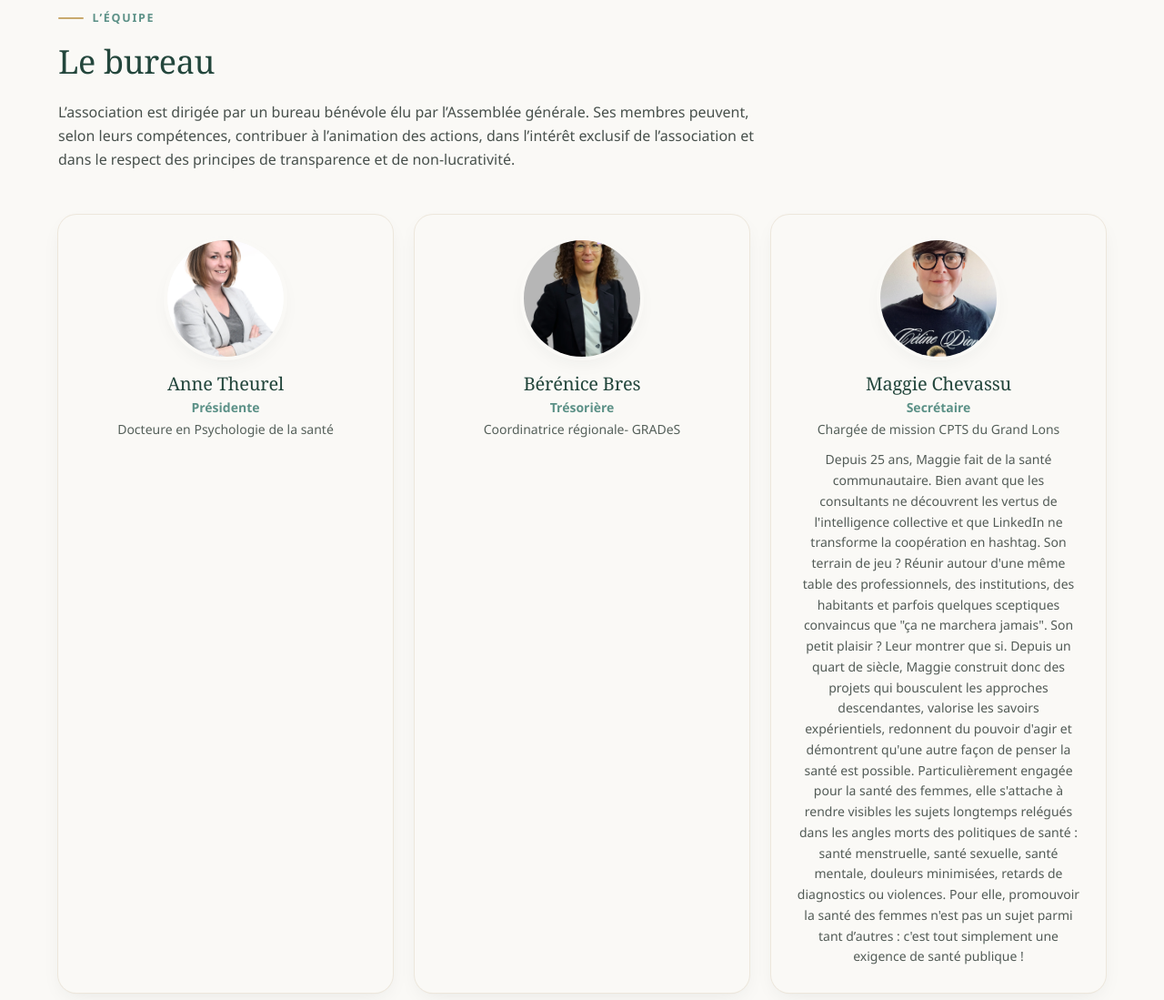
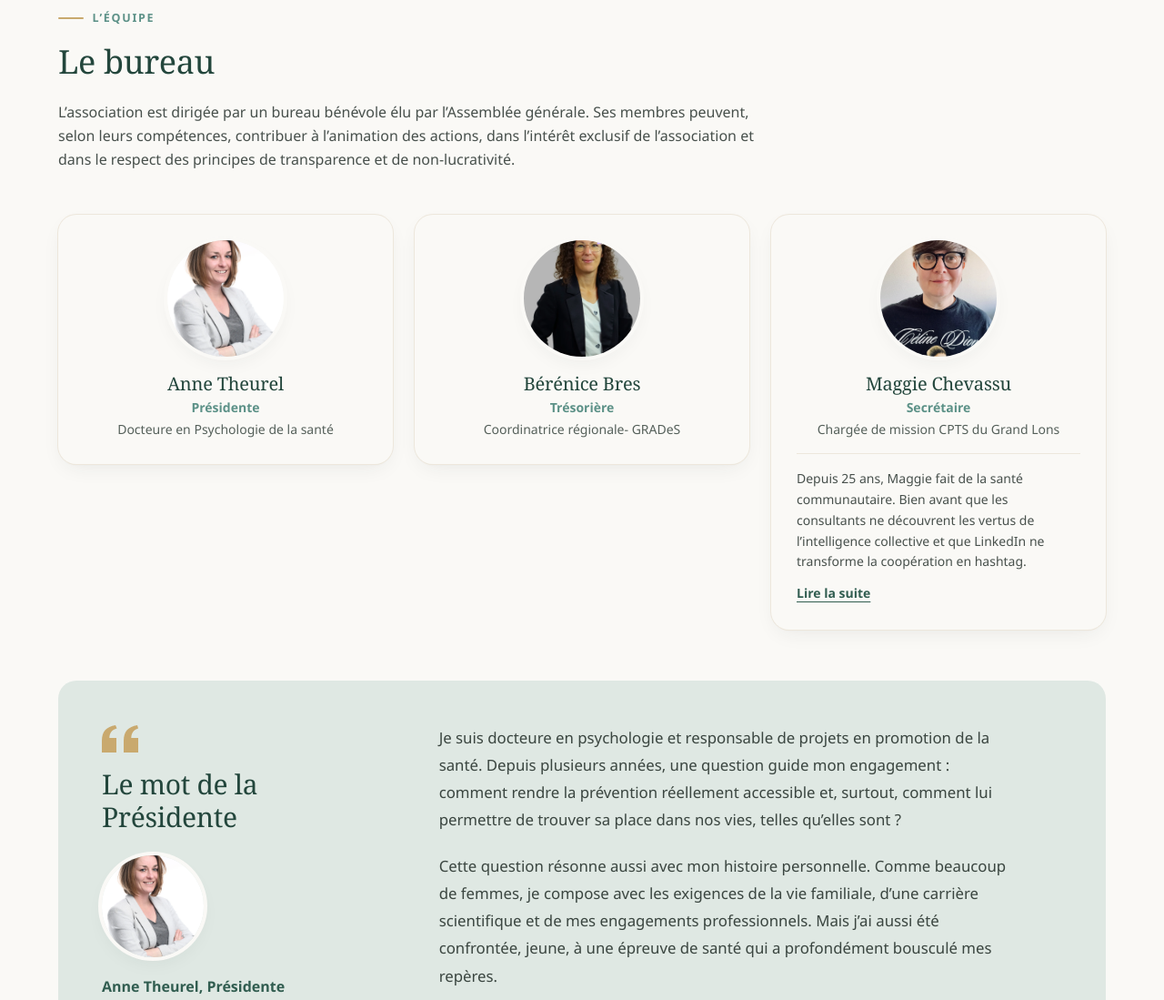
Before and after one commit to playdo86/Equo, an Astro site: page /qui-sommes-nous in a window 1280 px wide. Shown: the part 754-1853 px from the top of the page at 91% size. Built offline with nearby package versions, Linux system fonts and the light colour scheme; Astro itself is replaced by a stand-in of ours.

Commit message:
Équipe : présentations en paragraphes avec « Lire la suite »
Co-Authored-By: Claude Opus 5.5 <noreply@anthropic.com>
Claude-Session: https://claude.ai/code/session_01K8Re3eeCiBJFgsz33bJ3nv

```diff
--- a/src/components/Trombine.astro
+++ b/src/components/Trombine.astro
@@ -21,6 +21,14 @@ const initiales = m.nom
       .toUpperCase()
   : null;
 const taille = variante === 'compact' ? 'h-24 w-24 text-2xl' : 'h-32 w-32 text-3xl';
+/** Présentation découpée en paragraphes (ligne vide = nouveau paragraphe), apostrophes typographiques. */
+const paragraphes = (m.presentation ?? '')
+  .split(/\n\s*\n/)
+  .map((p) => p.trim().replace(/'/g, '’').replace(/\u0022([^\u0022]*)\u0022/g, '« $1 »'))
+  .filter(Boolean);
+const longue = paragraphes.join(' ').length > 280;
+const [premier, ...suite] = paragraphes;
+const phrase = m.phrase ? m.phrase.replace(/'/g, '’') : null;
 ---
 
 <div class:list={['flex flex-col items-center text-center', variante === 'complet' && 'h-full rounded-[var(--radius-carte)] bg-creme p-6 shadow-douce ring-1 ring-sable sm:p-7']}>
@@ -41,6 +49,23 @@ const taille = variante === 'compact' ? 'h-24 w-24 text-2xl' : 'h-32 w-32 text-3
   <p class:list={['mt-4 font-titre text-foret-sombre', variante === 'compact' ? 'text-lg' : 'text-xl']}>{m.nom ?? m.role}</p>
   <p class="mt-0.5 text-sm font-bold text-lagon">{m.nom ? m.role : 'Présentation à venir'}</p>
   {variante === 'complet' && m.metier && <p class="mt-1 text-sm text-gris">{m.metier}</p>}
-  {variante === 'complet' && m.phrase && <p class="mt-4 font-titre text-[1.05rem] leading-snug text-anthracite italic">« {m.phrase} »</p>}
-  {variante === 'complet' && m.presentation && <p class="mt-3 text-sm leading-relaxed text-anthracite/80">{m.presentation}</p>}
+  {variante === 'complet' && phrase && <p class="mt-4 font-titre text-[1.05rem] leading-snug text-anthracite italic">« {phrase} »</p>}
+  {
+    variante === 'complet' && premier && (
+      <div class="mt-4 w-full border-t border-sable pt-4 text-left text-sm leading-relaxed text-anthracite/85">
+        <p>{premier}</p>
+        {suite.length > 0 && longue && (
+          <details class="group mt-3">
+            <summary class="cursor-pointer list-none font-extrabold text-foret underline underline-offset-4 group-open:hidden">Lire la suite</summary>
+            <div class="space-y-3">{suite.map((p) => <p>{p}</p>)}</div>
+          </details>
+        )}
+        {suite.length > 0 && !longue && <div class="mt-3 space-y-3">{suite.map((p) => <p>{p}</p>)}</div>}
+      </div>
+    )
+  }
 </div>
+
+<style>
+  summary::-webkit-details-marker { display: none; }
+</style>
--- a/src/pages/qui-sommes-nous.astro
+++ b/src/pages/qui-sommes-nous.astro
@@ -48,7 +48,7 @@ const sommaire = [
         <h2 id="equipe-titre" class="reveal mt-4 text-3xl leading-tight font-medium sm:text-4xl">{equipe.titre}</h2>
         {equipe.paragraphes.map((p) => <p class="reveal mt-5 leading-relaxed text-anthracite/85">{p}</p>)}
       </div>
-      <ul class="mt-12 grid gap-6 sm:grid-cols-2 lg:grid-cols-3">
+      <ul class="mt-12 grid items-start gap-6 sm:grid-cols-2 lg:grid-cols-3">
         {bureau.map((m, i) => (
           <li class="reveal" style={`--delai:${(i % 3) * 80}ms`}><Trombine membre={m} /></li>
         ))}
```
